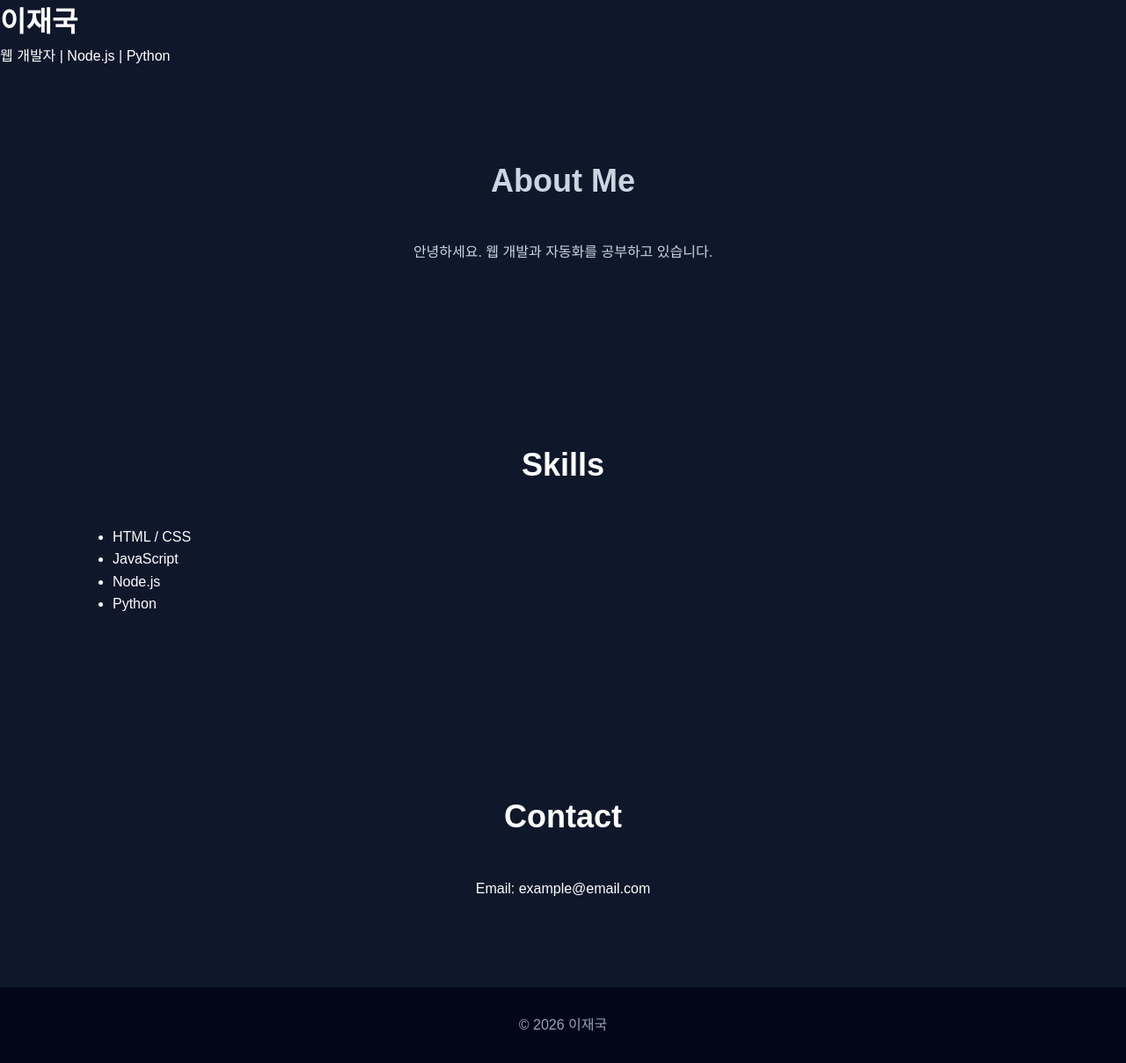
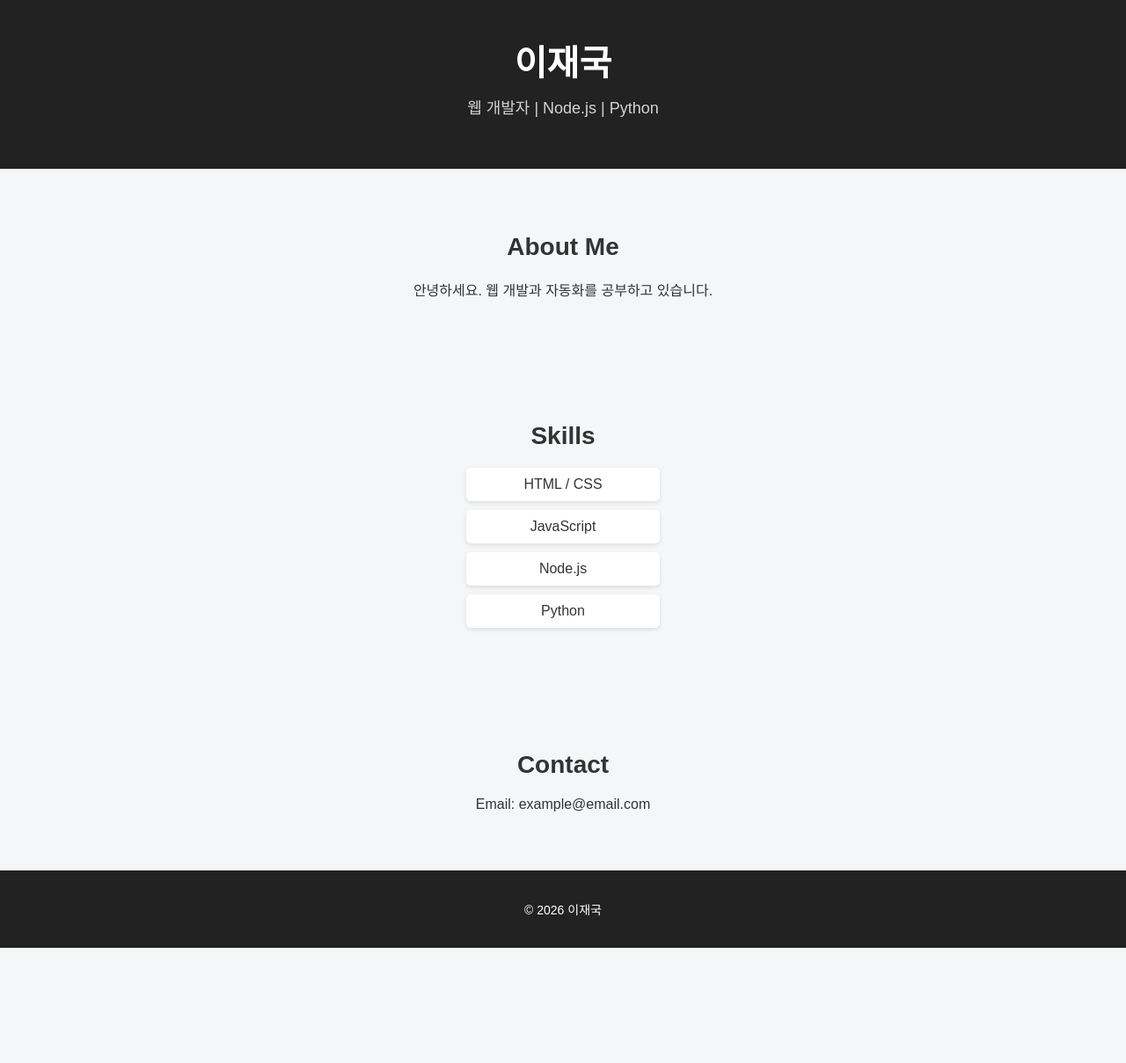
Before and after one commit to leejaekook/leejaekook.github.io, a plain HTML site: page index.html in a window 1280 px wide. Shown: the whole page at 88% size. After the commit the page ends 1078 px from the top, so only its background shows below. Drawn offline with Linux system fonts and the light colour scheme.

Commit message:
Refactor CSS styles for layout and design updates

```diff
--- a/style.css
+++ b/style.css
@@ -1,135 +1,59 @@
-* {
+/* 기본 설정 */
+body {
     margin: 0;
-    padding: 0;
-    box-sizing: border-box;
-    font-family: 'Pretendard', sans-serif;
-}
-
-html {
-    scroll-behavior: smooth;
-}
-
-body {
-    background: #0f172a;
-    color: white;
-    line-height: 1.6;
-}
-
-/* 공통 */
-section {
-    padding: 100px 10%;
-}
-
-h2 {
-    font-size: 36px;
-    margin-bottom: 40px;
+    font-family: Arial, sans-serif;
+    background-color: #f4f6f8;
+    color: #333;
     text-align: center;
 }
 
-/* Hero */
-.hero {
-    height: 100vh;
-    display: flex;
-    flex-direction: column;
-    justify-content: center;
-    align-items: center;
-    background: linear-gradient(135deg, #0f172a, #1e293b);
-    text-align: center;
+/* 헤더 */
+header {
+    background-color: #222;
+    color: white;
+    padding: 40px 20px;
 }
 
-.hero h1 {
-    font-size: 60px;
-    font-weight: 700;
+header h1 {
+    margin: 0;
+    font-size: 40px;
 }
 
-.hero p {
-    margin-top: 20px;
-    font-size: 20px;
-    color: #38bdf8;
+header p {
+    margin-top: 10px;
+    font-size: 18px;
+    opacity: 0.8;
 }
 
-.hero button {
-    margin-top: 40px;
-    padding: 12px 30px;
-    border-radius: 30px;
-    border: none;
-    background: #38bdf8;
-    color: black;
-    font-weight: bold;
-    cursor: pointer;
-    transition: 0.3s;
+/* 섹션 공통 */
+section {
+    padding: 50px 20px;
 }
 
-.hero button:hover {
-    background: white;
+section h2 {
+    margin-bottom: 20px;
+    font-size: 28px;
 }
 
-/* About */
-.about {
-    max-width: 800px;
-    margin: auto;
-    text-align: center;
-    color: #cbd5e1;
+/* 스킬 리스트 */
+.skills ul {
+    list-style: none;
+    padding: 0;
 }
 
-/* Skills */
-.skills-container {
-    display: flex;
-    justify-content: center;
-    flex-wrap: wrap;
-    gap: 20px;
+.skills li {
+    background: white;
+    margin: 10px auto;
+    padding: 10px;
+    width: 200px;
+    border-radius: 5px;
+    box-shadow: 0 2px 5px rgba(0,0,0,0.1);
 }
 
-.skill {
-    background: #1e293b;
-    padding: 15px 25px;
-    border-radius: 30px;
-    transition: 0.3s;
+/* 푸터 */
+footer {
+    background-color: #222;
+    color: white;
+    padding: 20px;
+    font-size: 14px;
 }
-
-.skill:hover {
-    background: #38bdf8;
-    color: black;
-}
-
-/* Projects */
-.projects-container {
-    display: grid;
-    grid-template-columns: repeat(auto-fit, minmax(250px, 1fr));
-    gap: 30px;
-}
-
-.project-card {
-    background: #1e293b;
-    padding: 30px;
-    border-radius: 15px;
-    transition: 0.3s;
-}
-
-.project-card:hover {
-    transform: translateY(-10px);
-    background: #334155;
-}
-
-/* Contact */
-.contact {
-    text-align: center;
-}
-
-.contact a {
-    display: inline-block;
-    margin-top: 20px;
-    padding: 10px 25px;
-    border-radius: 25px;
-    background: #38bdf8;
-    color: black;
-    text-decoration: none;
-    font-weight: bold;
-}
-
-footer {
-    text-align: center;
-    padding: 30px;
-    background: #020617;
-    color: #94a3b8;
-}
```
